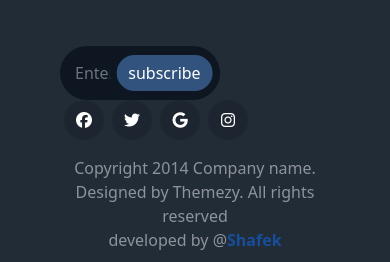
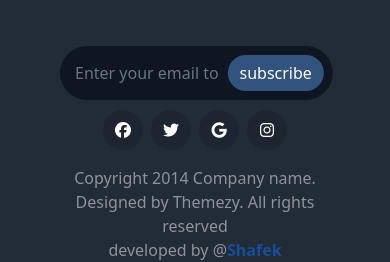
Before and after one commit to YoussefShafiq/weather, a plain HTML site: page pages/news.html in a window 390 px wide. Shown: the part 424-686 px from the top of the page. Drawn offline with nearby package versions, Linux system fonts and the light colour scheme; no server answers; a web font is replaced by a local one.

Commit message:
news footer fixing

```diff
--- a/css/news.css
+++ b/css/news.css
@@ -119,6 +119,24 @@ body {
     background-color: #278fff;
 }
 
+@media screen and (max-width:676px) {
+    #subscribeBtn {
+        border: solid 9px rgb(13, 22, 33);
+        position: absolute;
+        right: 0px;
+        transform: translateX(-50%);
+    }
+
+    .form {
+        margin-bottom: 10px;
+    }
+
+    .medialinks {
+        justify-content: center;
+    }
+
+}
+
 .loader {
     width: 48px;
     height: 48px;
```
